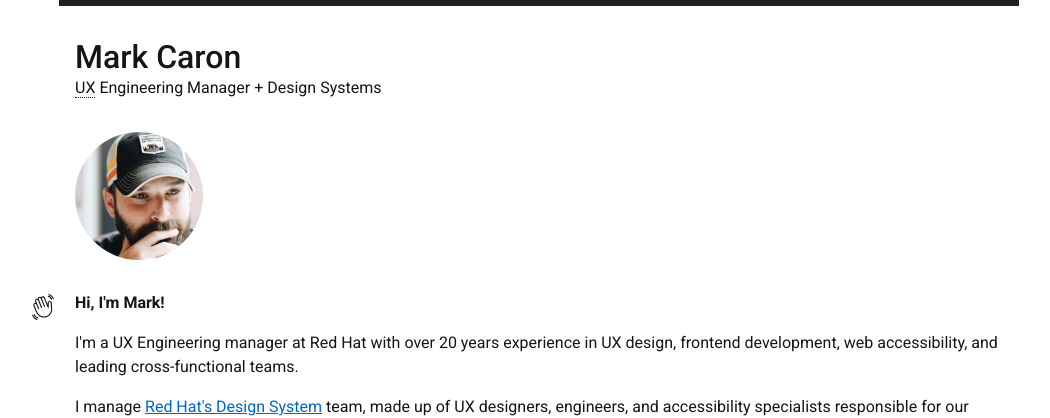
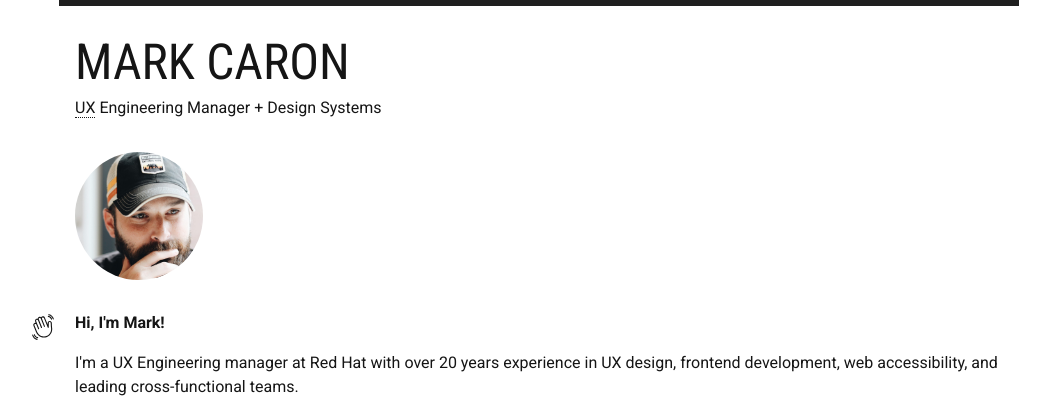
Before and after one commit to markcaron/heyoka, a PHP site: page / in a window 1280 px wide. Shown: the top 418 px of the page, without its empty margins (101-1151 px from the left). Run offline with PHP 8.4, Linux system fonts and the light colour scheme.

Commit message:
heading tweak

```diff
--- a/css/heyoka.css
+++ b/css/heyoka.css
@@ -1,6 +1,6 @@
 @layer root, base, typography, layout, logos, toolbar;
 
-@import url('https://fonts.googleapis.com/css?family=Roboto:400,500,700&display=swap');
+@import url('https://fonts.googleapis.com/css2?family=Roboto+Condensed:wght@300;400&family=Roboto:wght@400;500;700&display=swap');
 @import 'root.css' layer(root);
 @import 'logos.css' layer(logos);
 @import 'toolbar.css' layer(toolbar);
@@ -89,9 +89,11 @@
 @layer typography {
   :where(h1) {
     margin: 0;
-    font-size: 2rem;
-    line-height: 1.2em;
-    font-weight: 500;
+    font-size: 3.1rem;
+    line-height: 1em;
+    font-weight: 400;
+    font-family: var(--font-stack-heading);
+    text-transform: uppercase;
   }
 
   :where(h2) {
@@ -105,10 +107,6 @@
     margin: 0;
     font-size: 0.875rem;
     line-height: var(--line-height);
-  }
-
-  header p {
-    margin: 0;
   }
 }
 
@@ -183,6 +181,10 @@
         }
       }
     }
+  }
+
+  header p {
+    margin: .5em 0 0;
   }
 
   header,
```
